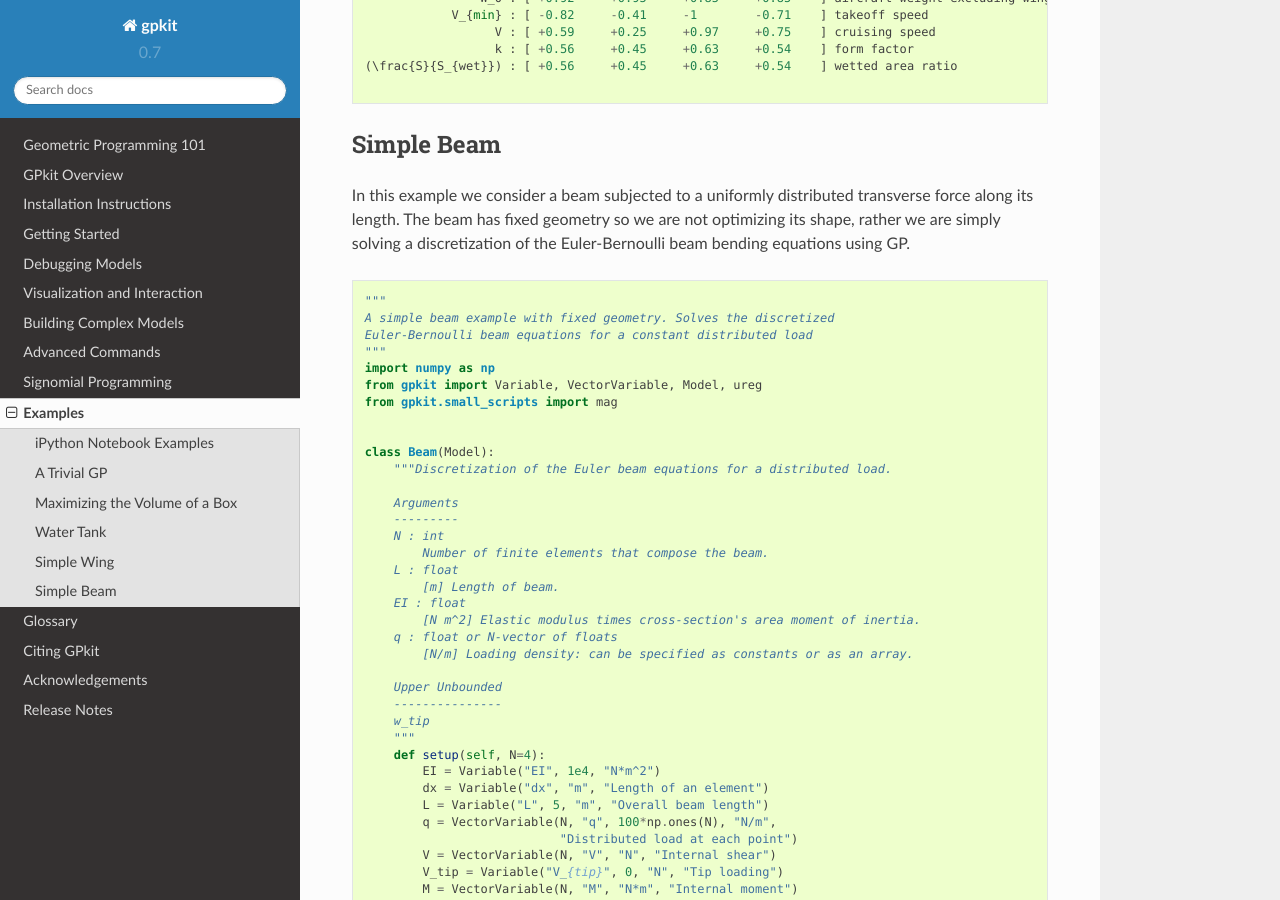
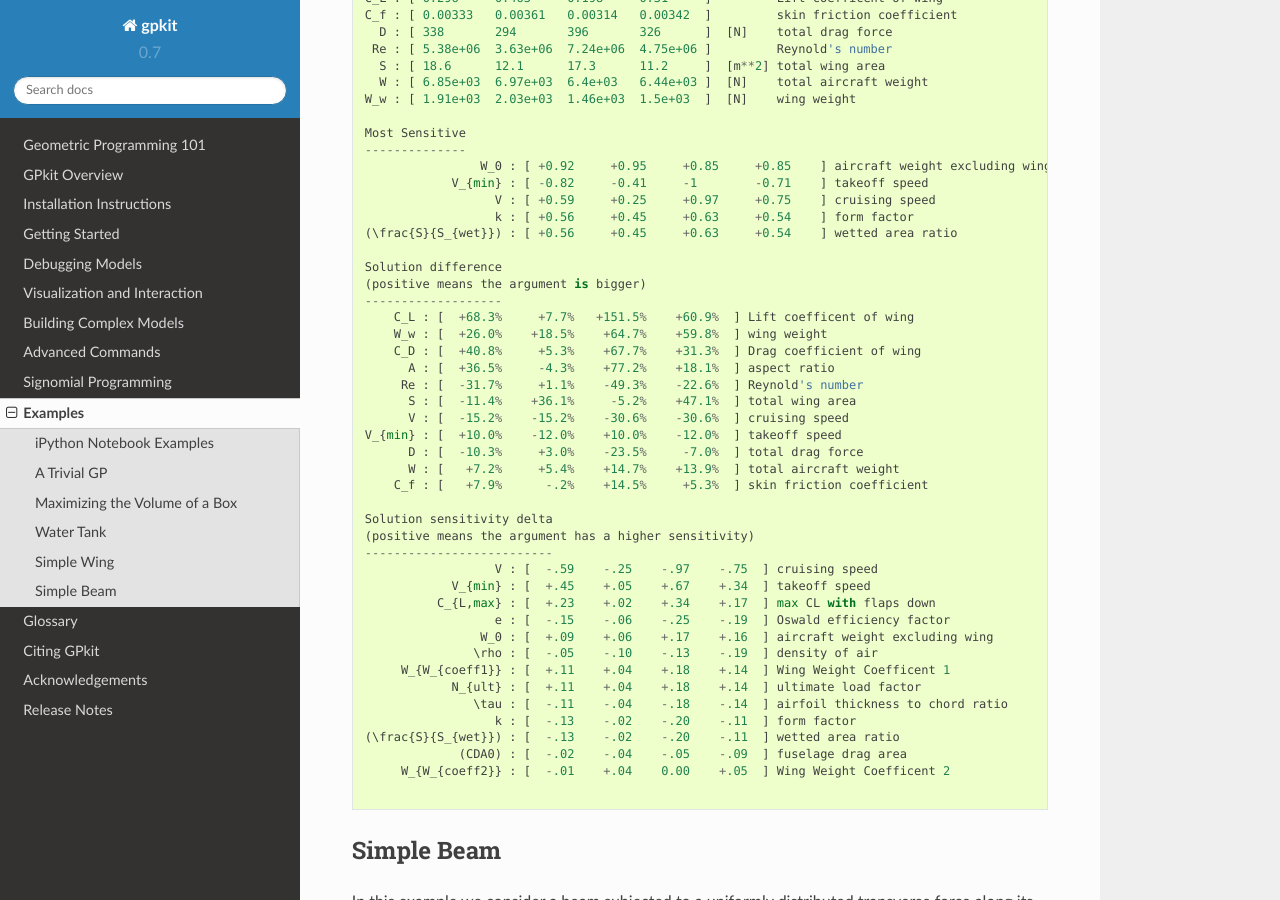
Before and after one commit to convexengineering/gpkit, a Sphinx documentation site: the page built from docs/source/examples.rst, in a window 1280 px wide and 900 px high, scrolled down 5331 px. Built offline with Sphinx 7.4.7 and the Read the Docs theme 2.0.0, drawn with Linux system fonts in a browser that asks for light colours; some of the changed text lies outside the part shown.

Commit message:
add diff printing to test

```diff
--- a/docs/source/examples/simpleflight.py
+++ b/docs/source/examples/simpleflight.py
@@ -61,7 +61,7 @@ sol = m.solve(verbosity=0)
 print(sol.summary())
 # save solution to a file and retrieve it
 sol.save("gpkit_solution.p")
-sol_loaded = pickle.load(open("gpkit_solution.p"))
+print(sol.diff("gpkit_solution.p"))
 
 print("SWEEP\n=====")
 N = 2
@@ -70,3 +70,5 @@ sweeps = {V_min: ("sweep", np.linspace(20, 25, N)),
 m.substitutions.update(sweeps)
 sweepsol = m.solve(verbosity=0)
 print(sweepsol.summary())
+sol_loaded = pickle.load(open("gpkit_solution.p"))
+print(sweepsol.diff(sol_loaded))
--- a/docs/source/examples/simpleflight_output.txt
+++ b/docs/source/examples/simpleflight_output.txt
@@ -25,6 +25,14 @@ Most Sensitive
                   k : +0.43  form factor
 (\frac{S}{S_{wet}}) : +0.43  wetted area ratio
             V_{min} : -0.37  takeoff speed
+
+Solution difference
+-------------------
+The largest difference is 0%
+
+Solution sensitivity delta
+--------------------------
+The largest sensitivity delta is +0
 
 SWEEP
 =====
@@ -57,3 +65,35 @@ Most Sensitive
                   V : [ +0.59     +0.25     +0.97     +0.75    ] cruising speed
                   k : [ +0.56     +0.45     +0.63     +0.54    ] form factor
 (\frac{S}{S_{wet}}) : [ +0.56     +0.45     +0.63     +0.54    ] wetted area ratio
+
+Solution difference
+(positive means the argument is bigger)
+-------------------
+    C_L : [  +68.3%     +7.7%   +151.5%    +60.9%  ] Lift coefficent of wing
+    W_w : [  +26.0%    +18.5%    +64.7%    +59.8%  ] wing weight
+    C_D : [  +40.8%     +5.3%    +67.7%    +31.3%  ] Drag coefficient of wing
+      A : [  +36.5%     -4.3%    +77.2%    +18.1%  ] aspect ratio
+     Re : [  -31.7%     +1.1%    -49.3%    -22.6%  ] Reynold's number
+      S : [  -11.4%    +36.1%     -5.2%    +47.1%  ] total wing area
+      V : [  -15.2%    -15.2%    -30.6%    -30.6%  ] cruising speed
+V_{min} : [  +10.0%    -12.0%    +10.0%    -12.0%  ] takeoff speed
+      D : [  -10.3%     +3.0%    -23.5%     -7.0%  ] total drag force
+      W : [   +7.2%     +5.4%    +14.7%    +13.9%  ] total aircraft weight
+    C_f : [   +7.9%      -.2%    +14.5%     +5.3%  ] skin friction coefficient
+
+Solution sensitivity delta
+(positive means the argument has a higher sensitivity)
+--------------------------
+                  V : [  -.59    -.25    -.97    -.75  ] cruising speed
+            V_{min} : [  +.45    +.05    +.67    +.34  ] takeoff speed
+          C_{L,max} : [  +.23    +.02    +.34    +.17  ] max CL with flaps down
+                  e : [  -.15    -.06    -.25    -.19  ] Oswald efficiency factor
+                W_0 : [  +.09    +.06    +.17    +.16  ] aircraft weight excluding wing
+               \rho : [  -.05    -.10    -.13    -.19  ] density of air
+     W_{W_{coeff1}} : [  +.11    +.04    +.18    +.14  ] Wing Weight Coefficent 1
+            N_{ult} : [  +.11    +.04    +.18    +.14  ] ultimate load factor
+               \tau : [  -.11    -.04    -.18    -.14  ] airfoil thickness to chord ratio
+                  k : [  -.13    -.02    -.20    -.11  ] form factor
+(\frac{S}{S_{wet}}) : [  -.13    -.02    -.20    -.11  ] wetted area ratio
+             (CDA0) : [  -.02    -.04    -.05    -.09  ] fuselage drag area
+     W_{W_{coeff2}} : [  -.01    +.04    0.00    +.05  ] Wing Weight Coefficent 2
```
Also changed, not shown: 4 other files.
